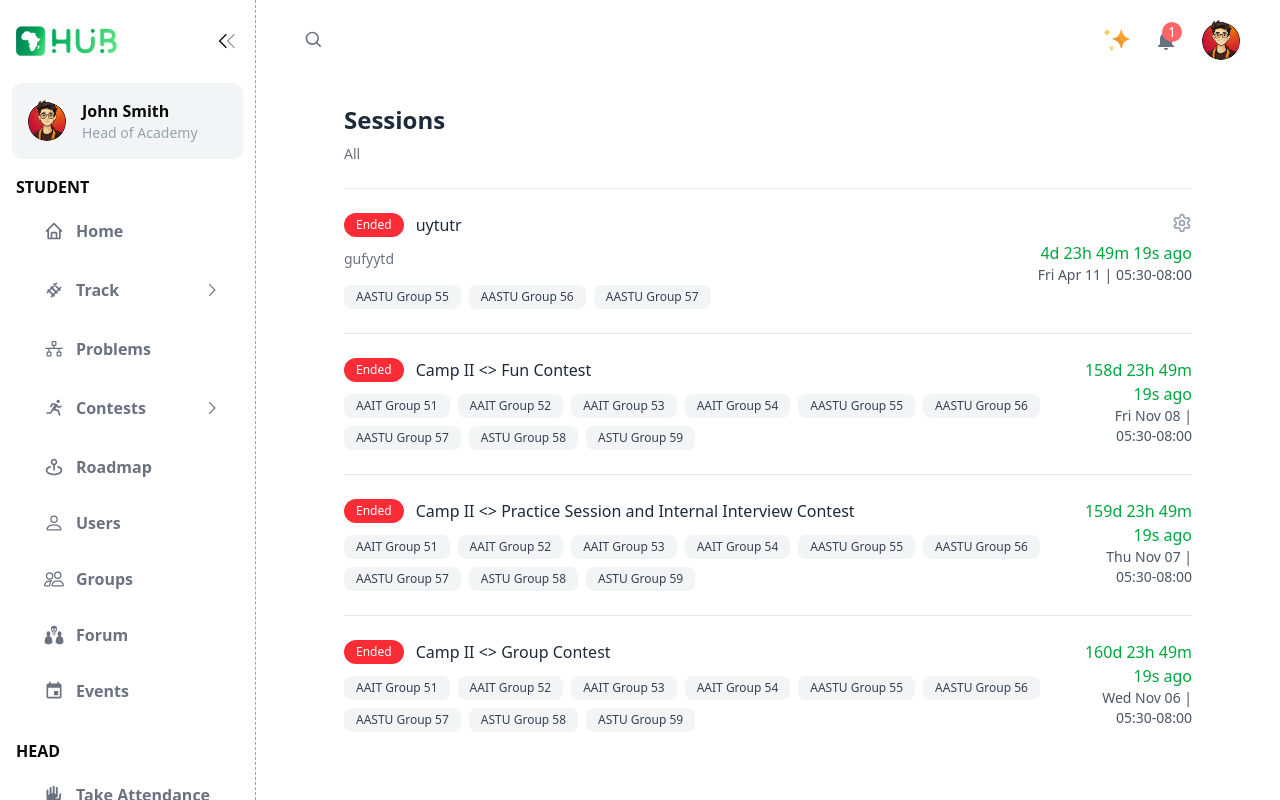
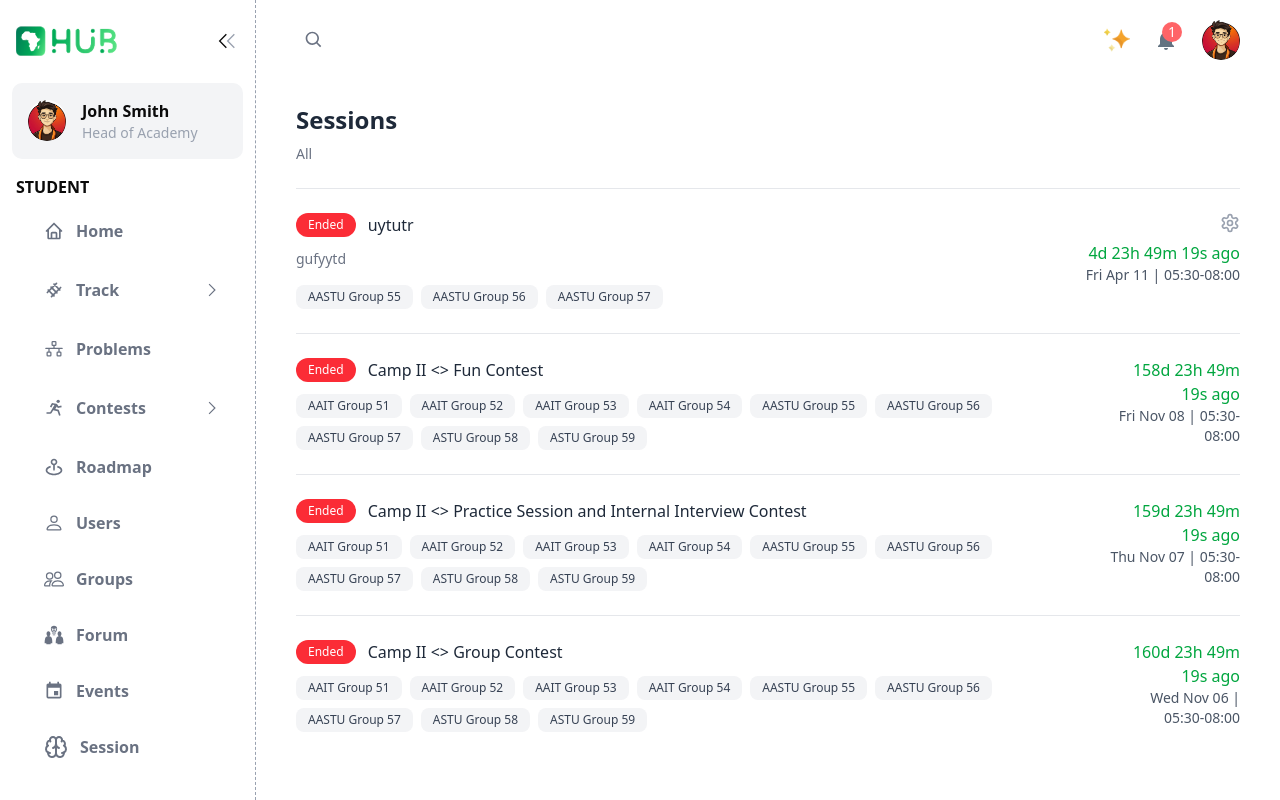
Before and after one commit to RealEskalate/AASTU-G5-T2, a Next.js app: page /sessions in a window 1280 px wide. Built offline with nearby package versions, Linux system fonts and the light colour scheme.

Commit message:
sidebar update

```diff
--- a/app/components/Sidebar.tsx
+++ b/app/components/Sidebar.tsx
@@ -14,6 +14,7 @@ import profilepic from "@/public/images/profilepic.jpg";
 import { GiTeamIdea } from "react-icons/gi";
 import { HiHandRaised } from "react-icons/hi2";
 import { MdEvent } from "react-icons/md";
+import { Brain } from "lucide-react";
 
 function Sidebar() {
   const [isCollapsed, setIsCollapsed] = useState(false);
@@ -126,7 +127,7 @@ function Sidebar() {
 
           {/* Problems Link */}
           <Link
-            href="/"
+            href="/problems"
             className="flex gap-3 items-center hover:bg-gray-100 py-3 px-4 mx-3 rounded-lg mt-2"
           >
             <PiNetwork className="text-gray-500 text-xl" />
@@ -169,7 +170,7 @@ function Sidebar() {
             <div className="text-gray-400 flex items-center gap-2 py-2 px-4 mx-3 rounded-lg ml-6">
               <div className="border-l h-12"></div>
               <Link
-                href="/"
+                href="/problems"
                 className="flex items-center justify-between w-full hover:bg-gray-100 hover:rounded-lg p-3 px-4"
               >
                 {!isCollapsed && <span>Upsolve</span>}
@@ -211,7 +212,7 @@ function Sidebar() {
             )}
           </Link>
           <Link
-            href="/"
+            href="/forum"
             className="flex gap-3 items-center hover:bg-gray-100 py-3 px-4 mx-3 rounded-lg mt-2"
           >
             <GiTeamIdea className="text-gray-500 text-xl" />
@@ -226,6 +227,15 @@ function Sidebar() {
             <MdEvent className="text-gray-500 text-xl" />
             {!isCollapsed && (
               <span className="text-gray-500 font-semibold">Events</span>
+            )}
+          </Link>
+          <Link
+            href="/sessions"
+            className="flex gap-3 items-center hover:bg-gray-100 py-3 px-4 mx-3 rounded-lg mt-2"
+          >
+            <Brain className="text-gray-500 text-xl" />
+            {!isCollapsed && (
+              <span className="text-gray-500 font-semibold">Session</span>
             )}
           </Link>
         </div>
--- a/app/forum/page.tsx
+++ b/app/forum/page.tsx
@@ -29,7 +29,7 @@ const ForumPost = ({
   comments,
 }: ForumPostProps) => {
   return (
-    <div className="py-6 border-b border-gray-200">
+    <div className="py-6 border-b border-gray-200 w-full">
       <div className="flex items-start gap-3 mb-3">
         <Image
           src={avatar || "/placeholder.svg?height=40&width=40"}
@@ -123,7 +123,7 @@ export default function ForumPage() {
   ];
 
   return (
-    <div className="container mx-auto p-6 max-w-4xl">
+    <div className="container mx-auto p-6 w-full px-10">
       <div className="flex justify-between items-center mb-6">
         <div>
           <h1 className="text-2xl font-bold text-gray-800">Forum</h1>
--- a/app/sessions/page.tsx
+++ b/app/sessions/page.tsx
@@ -133,7 +133,7 @@ export default function SessionsPage() {
   ];
 
   return (
-    <div className="container mx-auto p-6 max-w-4xl">
+    <div className="container mx-auto p-6 w-full px-10">
       <div className="mb-6">
         <h1 className="text-2xl font-bold text-gray-800 mb-2">Sessions</h1>
         <div className="flex gap-4 mb-6">
```
